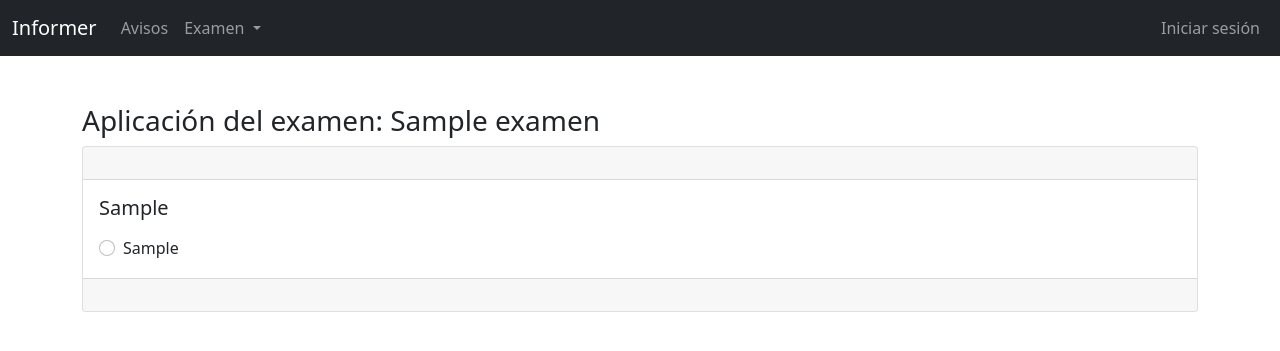
After one commit to 0M1N1D0/plataformageneral, a Django app: page /examen/consulta/ in a window 1280 px wide. The commit adds this page. Shown: the top 351 px of the page. Run offline with Django 4.2, Linux system fonts and the light colour scheme; tables that the repository leaves empty hold one stand-in row (values such as "Sample post"); some libraries are stand-ins or nearby versions.

Commit message:
muestra examen

```diff
--- /dev/null
+++ b/examen/templates/examen/consulta_examen.html
@@ -0,0 +1,54 @@
+{% extends 'base.html' %}
+
+{% block content %}
+    <div class="container mt-5">
+        {% if examen %}
+            <h3>Aplicación del examen: {{examen}}</h3>
+            {% comment %}
+            <h2>Lista de preguntas</h2>
+            <ul>
+                {% for pregunta in preguntas %}
+                    <li>{{pregunta}}</li>
+                    {% for respuesta in pregunta.respuestas.all %}
+                        <li>{{ respuesta.respuesta }}</li>
+                    {% endfor %}
+                {% endfor %}
+            </ul>
+            {% endcomment %}
+            {% for pregunta in preguntas %}
+            <div class="card mb-3">
+                <div class="card-header p-3"></div>
+                <div class="card-body">
+                    <h5 class="card-title mb-3">{{pregunta}}</h5>
+                    {% for respuesta in pregunta.respuestas.all %}
+                    <div class="form-group mt-2">
+                        <div class="form-check form-check-inline">
+                        <input class="form-check-input" type="radio" id="opcion3" name="respuesta1" value="opcion3">
+                        <label class="form-check-label" for="opcion3">{{ respuesta.respuesta }}</label>
+                        </div>
+                    </div>
+                    {% endfor %}
+                </div>
+                <div class="card-footer text-muted p-3"></div>
+            </div>
+            {% endfor %}
+
+
+        {% else %}
+            <div class="container col-7">
+                <div class="card text-center bg-light">
+                    <div class="card-header p-3"></div>
+                    <div class="card-body">
+                      <h5 class="card-title">Exámen no disponible</h5>
+                      <p class="card-text">Por el momento no se ha cargado ningún exámen al que aplicar. Intente más tarde.</p>
+                      <a href="{% url 'home' %}" class="btn btn-danger">Regresar</a>
+                    </div>
+                    <div class="card-footer text-muted p-3"></div>
+                  </div>
+            </div>
+        {% endif %}
+
+
+
+    </div>
+{% endblock %}
--- a/examen/urls.py
+++ b/examen/urls.py
@@ -5,5 +5,5 @@ from . import views
 app_name = 'examen'
 
 urlpatterns = [
-    path('aplicacion/', views.aplicacion, name='aplicacion'),
+    path('consulta/', views.consulta, name='consulta'),
 ]
--- a/examen/views.py
+++ b/examen/views.py
@@ -2,7 +2,7 @@ from django.shortcuts import render
 from examen.models import Examen, Pregunta, Respuesta
 
 
-def aplicacion(request):
+def consulta(request):
     examen_activo = Examen.objects.filter(activo=True).first()
     examen = examen_activo.nombre if examen_activo else None
     preguntas = Pregunta.objects.filter(examen=examen_activo) if examen_activo else []
@@ -12,4 +12,4 @@ def aplicacion(request):
         'preguntas': preguntas,
         'respuestas': respuestas,
     }
-    return render(request, 'examen/aplicacion_examen.html', contexto)
+    return render(request, 'examen/consulta_examen.html', contexto)
--- a/templates/navbar.html
+++ b/templates/navbar.html
@@ -15,7 +15,7 @@
               Examen
             </a>
             <ul class="dropdown-menu" aria-labelledby="navbarDropdown">
-              <li><a class="dropdown-item" href="{% url 'examen:aplicacion' %}">Aplicación de exámen</a></li>
+              <li><a class="dropdown-item" href="{% url 'examen:consulta' %}">Consulta</a></li>
               <li><a class="dropdown-item" href="#">Histórico</a></li>
               <li><hr class="dropdown-divider"></li>
               <li><a class="dropdown-item" href="#">Something else here</a></li>
```
Also changed, not shown: examen/templates/examen/aplicacion_examen.html (deleted, +0 -31 lines).
